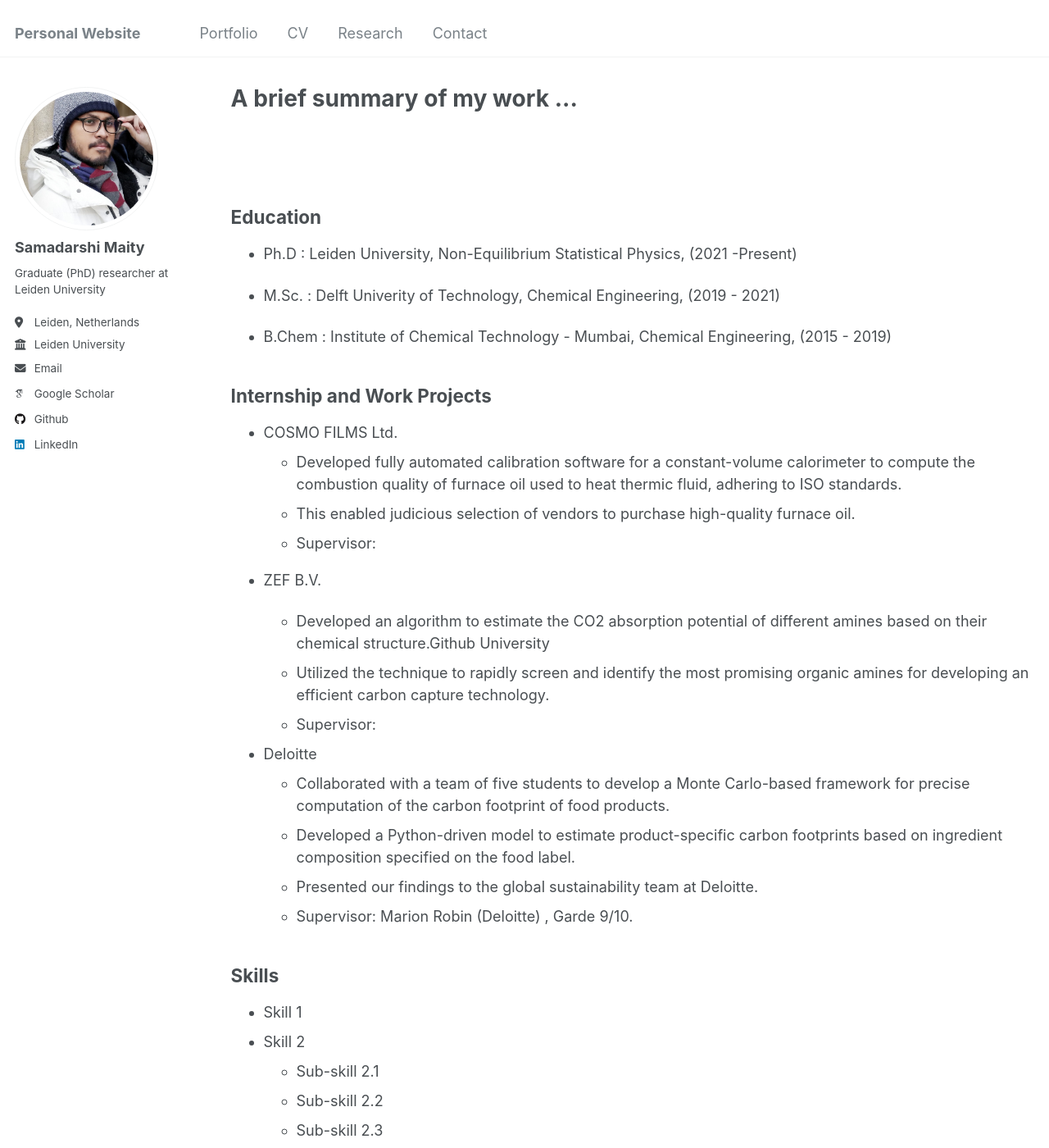
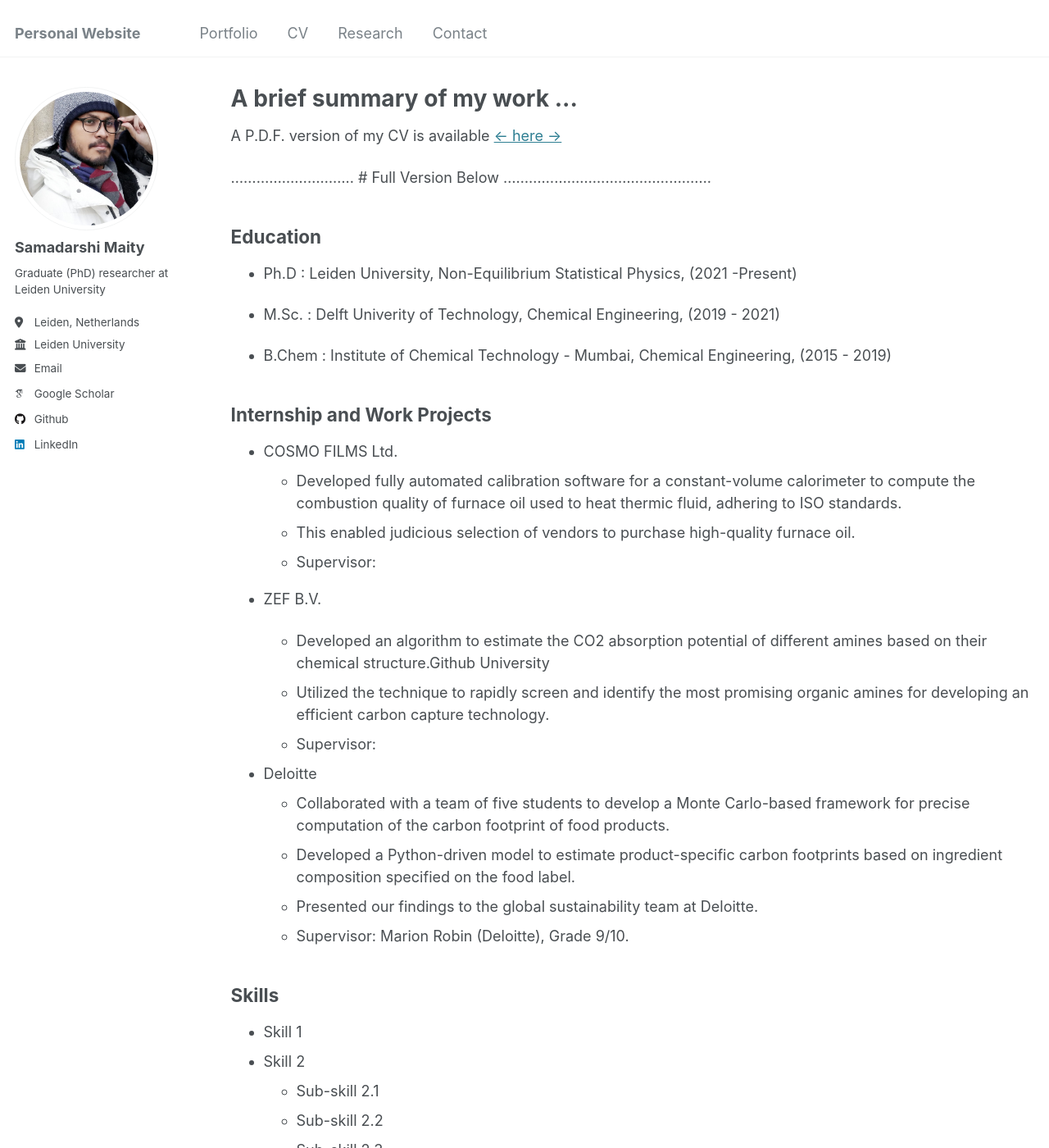
Before and after one commit to Samadarshi-Maity/Samadarshi-Maity.github.io, a Jekyll site: the page built from _pages/cv.md, in a window 1280 px wide and 1400 px high. Shown: the whole window at 82% size. Built offline with Jekyll 4.4.1, drawn with Linux system fonts in a browser that asks for light colours; some web fonts are replaced.

Commit message:
Update cv.md

```diff
--- a/_pages/cv.md
+++ b/_pages/cv.md
@@ -7,14 +7,9 @@
   - /resume
 ---
 
-{% include base_path %}
+A P.D.F. version of my CV is available <a href = 'https://github.com/Samadarshi-Maity/Samadarshi-Maity.github.io/blob/main/_publications/CV_.pdf'> <- here -></a>
 
-<br>
-<br>
-
-
-
-
+............................. # Full Version Below .................................................
 ## Education
 
 * Ph.D   : Leiden University, Non-Equilibrium Statistical Physics,  (2021 -Present)
@@ -40,7 +35,7 @@
   * Collaborated with a team of five students to develop a Monte Carlo-based framework for precise computation of the carbon footprint of food products.
   * Developed a Python-driven model to estimate product-specific carbon footprints based on ingredient composition specified on the food label.
   * Presented our findings to the global sustainability team at Deloitte.
-  * Supervisor: Marion Robin (Deloitte) , Garde 9/10.
+  * Supervisor: Marion Robin (Deloitte), Grade 9/10.
 
 ## Skills
 
@@ -57,17 +52,6 @@
     {% include archive-single-cv.html %}
   {% endfor %}</ul>
 
-## Talks
-
-  <ul>{% for post in site.talks reversed %}
-    {% include archive-single-talk-cv.html  %}
-  {% endfor %}</ul>
-
-## Teaching
-
-  <ul>{% for post in site.teaching reversed %}
-    {% include archive-single-cv.html %}
-  {% endfor %}</ul>
 
 ## Service and leadership
 
```
